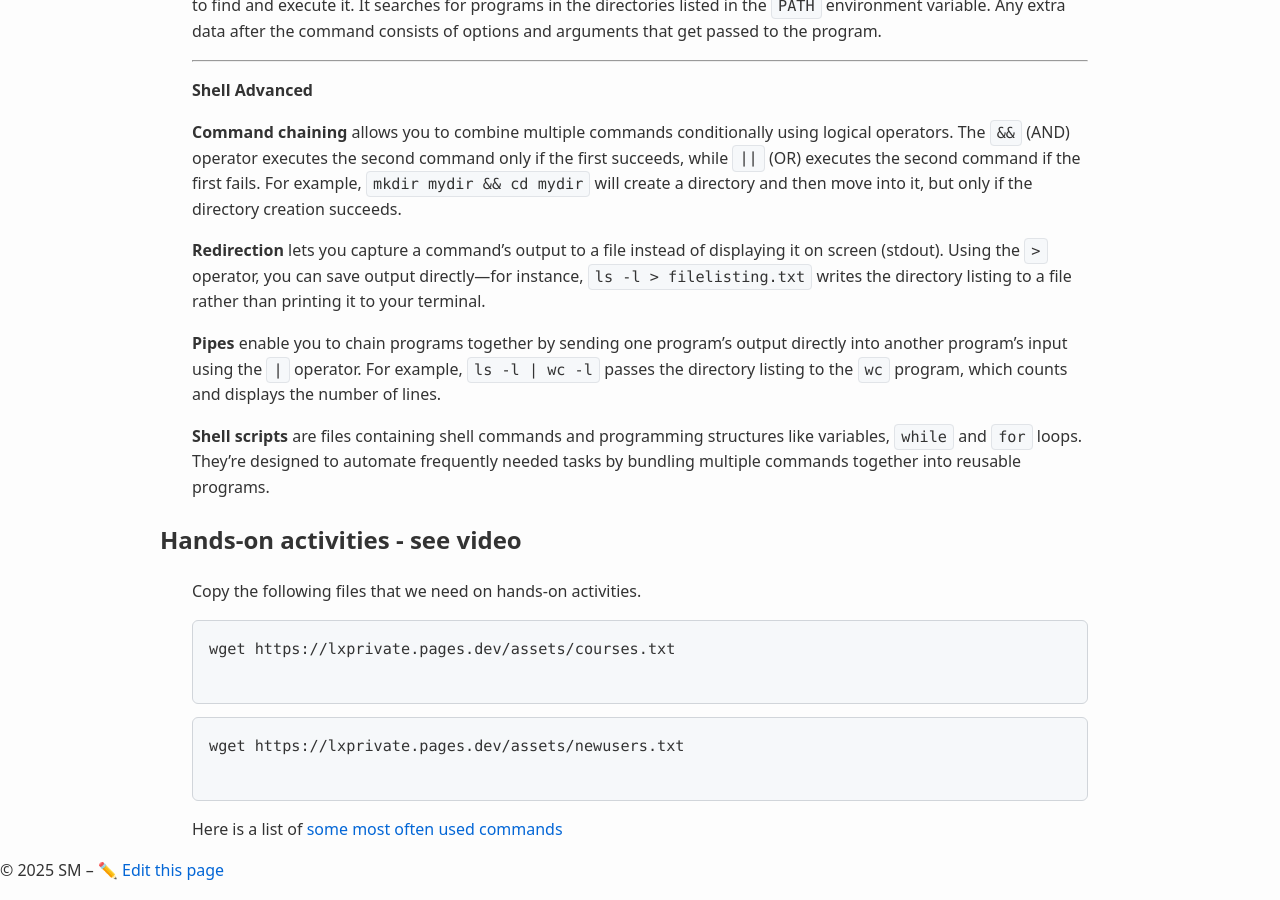
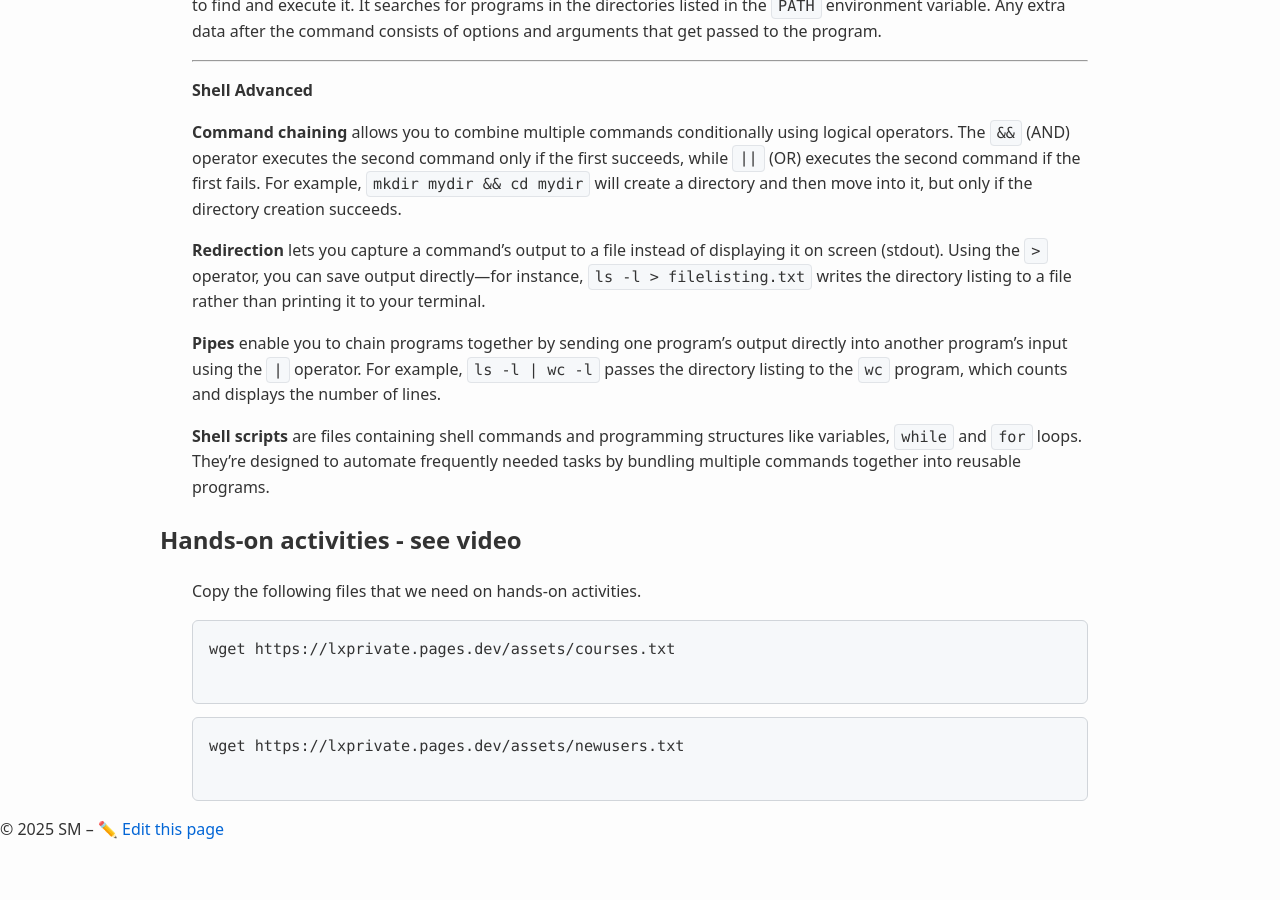
Before and after one commit to averkoc/lxprivate, a Jekyll site: the page built from docs/wrk.md, in a window 1280 px wide and 900 px high, scrolled down 571 px. Built offline with Jekyll 4.4.1, drawn with Linux system fonts in a browser that asks for light colours; our own code applies the rules of GitHub Pages for plain Markdown files; after the commit the page ends 1429 px from its top, so only the background shows below that.

Commit message:
Update wrk.md

`````diff
--- a/docs/wrk.md
+++ b/docs/wrk.md
@@ -41,6 +41,3 @@ Copy the following files that we need on hands-on activities.
 ```bash
 {% include wget.html file="/assets/newusers.txt" %}
 ````
-
-
-Here is a list of [some most often used commands]({{ "/commands/" | relative_url }})
`````
